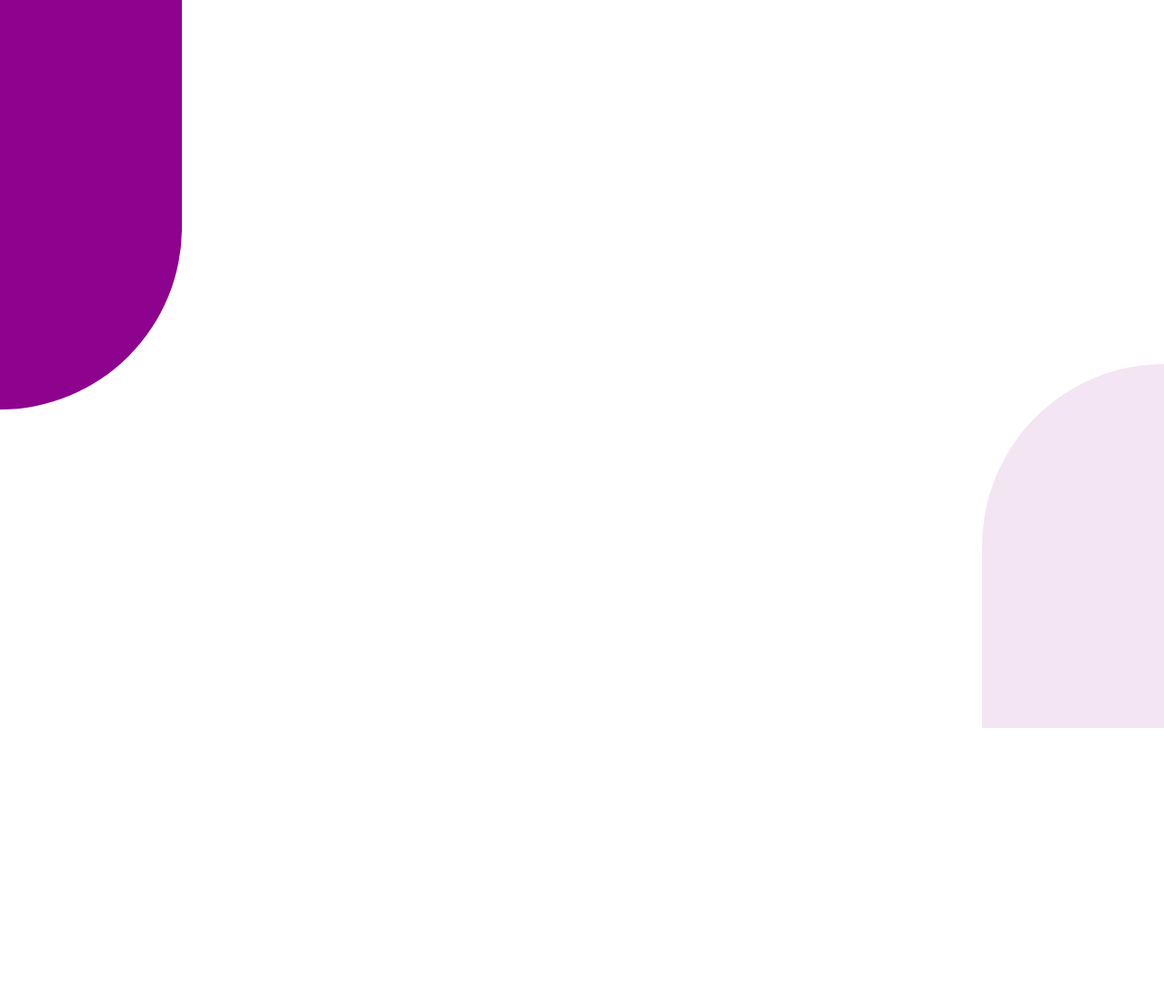
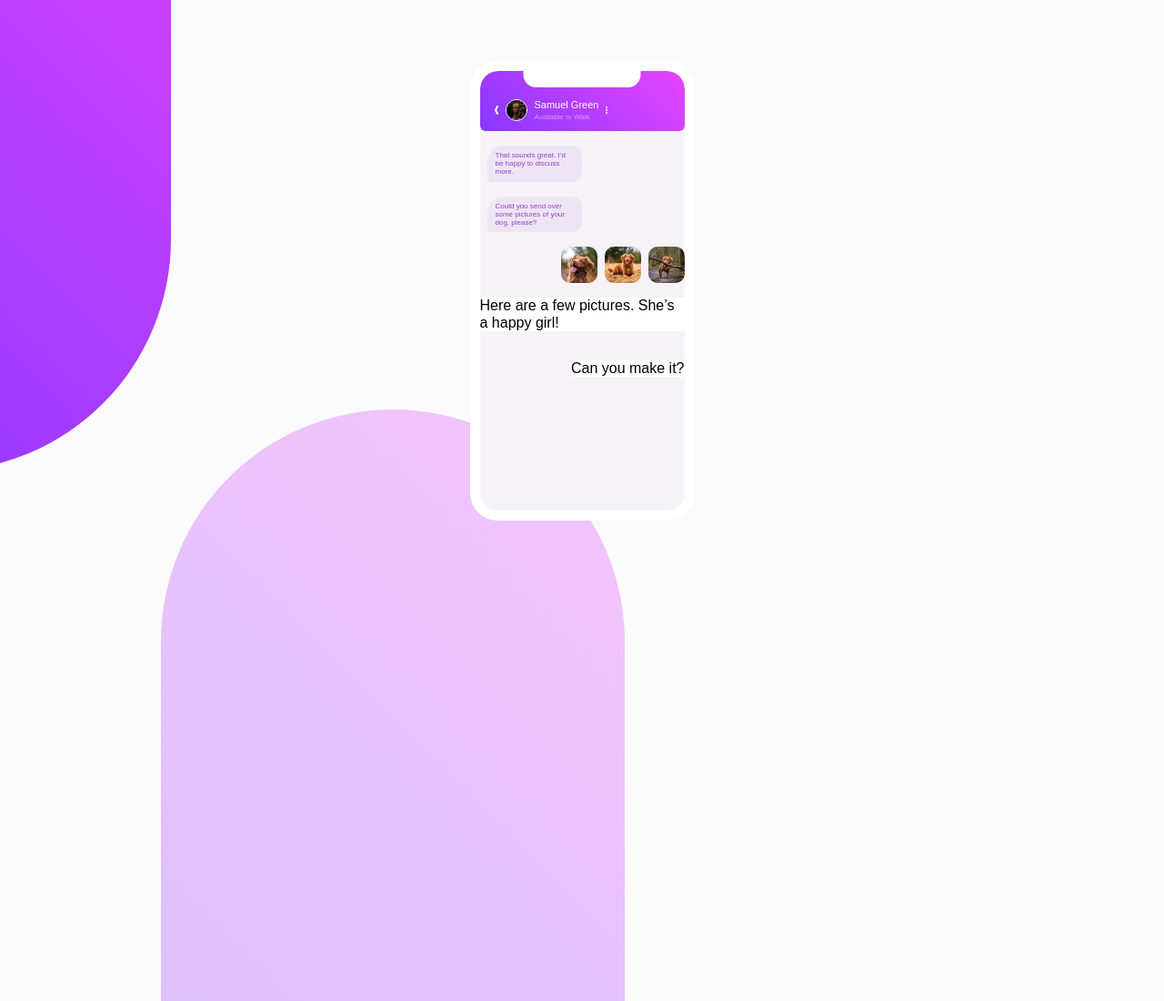
Before and after one commit to Oscar-Moreno/Responsive1, a website built with Vite: page src/index.html in a window 1280 px wide. Shown: the top 1100 px of the page at 91% size. Before the commit the page ends 800 px from the top, so only its background shows below. Built offline with nearby package versions, Linux system fonts and the light colour scheme; some packages are replaced by stand-ins of ours.

Commit message:
movil-masmenoshecho

```diff
--- a/src/index.html
+++ b/src/index.html
@@ -8,16 +8,30 @@
     <!-- CAMBIA EL TITLE!!! -->
     <title>Vite Template</title>
   </head>
-  <body class="body">
-    <div class="background">
-
-    </div>
-    <main>
+  <body >
+    <main class="main">
       <div class="mobile">
-
+        <div class="mobile__header">
+            <img class="icon-arrow" src="assets/images/arrow.svg" alt="">
+            <div class="user">
+                <img class="user__profile--image" src="assets/images/avatar.jpg" alt="">
+                <div class="user__info">
+                  <span class="user__name">Samuel Green</span>
+                  <span class="user__status">Available to Walk</span></div>
+            </div>
+        <img class="icon-points" src="assets/images/butons.svg" alt="">
       </div>
-      <div class="info">
-
+      <div class="mobile__messages">
+          <p class="mobile__message">That sounds great. I’d be happy to discuss more.</p>
+          <p class="mobile__message">Could you send over some pictures of your dog, please?</p>
+      </div>
+      <div class="mobile__message--container mobile__message--right">
+        <img  src="assets/images/dog-image-1.jpg" alt="">
+        <img src="assets/images/dog-image-2.jpg" alt="">
+        <img  src="assets/images/dog-image-3.jpg" alt="">
+      </div>
+      <p class="mobile__message--right">Here are a few pictures. She’s a happy girl!</p>
+      <p class="mobile__message--right">Can you make it?</p>
       </div>
     </main>
     <script type="module" src="./js/index.js"></script>
--- a/src/scss/blocks/body.scss
+++ b/src/scss/blocks/body.scss
@@ -1,24 +1,8 @@
-html {
+html{
   scroll-behavior: smooth;
 }
-body {
-  background-color: white;
+body{
+  background-color: var(--bg-color);
   font-family: sans-serif;
-  .background{
-    height: 450px;
-    width: 200px;
-    background-color: rgb(141, 3, 141);
-    border-radius: 0 0 400px 0px;
-  }
-  .background::after{
-    content: '';
-    position: absolute;
-    bottom: 0;
-    right: 0;
-    height: 400px;
-    width: 200px;
-    background-color: rgb(141, 3, 141);
-    border-radius: 400px 0 0  0px;
-    opacity: 0.1;
-  }
+  color: black;
 }
--- /dev/null
+++ b/src/scss/blocks/icons.scss
@@ -0,0 +1,6 @@
+.icon-arrow{
+
+}
+.icon-points{
+    margin-left: auto;
+}
--- a/src/scss/blocks/main.scss
+++ b/src/scss/blocks/main.scss
@@ -1,10 +1,20 @@
-main{
-    width: 80%;
-    margin: auto;
-    .mobile{
-        background-color: black;
-        width: 200px;
-        height: 600px;
-       position: absolute;
+@use '../mixins/pseudo.scss' as*;
+
+.main{
+    &::after , &::before{
+        @include pseudo (510px,1018px);
+        left: -322px;
+        top: -500px;
+        background-image: var(--gradient);
+        border-radius: 15.9375rem;
+        z-index: -1;
+    }
+
+    &::before{
+        left: 177px;
+        top: 450px;
+        background-image: var(--gradient);
+        opacity: 0.3;
+        z-index: -1;
     }
 }
--- /dev/null
+++ b/src/scss/blocks/mobile.scss
@@ -0,0 +1,62 @@
+@use '../mixins/pseudo.scss' as *;
+
+.mobile{
+    position: relative;
+    display: flex;
+    flex-direction: column;
+    top: 67px;
+    width: 247px;
+    height: 505px;
+
+    margin-inline: auto;
+   background-color: var(--mobile-bacground);
+    border: 11px solid white;
+    border-radius: 30px;
+    overflow: hidden;
+    &__header{
+        display: flex;
+        align-items: center;
+        padding-inline: 16px;
+        padding-top: 20px;
+        height: 66px;
+        background-image: var(--gradient);
+        border-radius: 20px 20px 6px 6px;
+        gap: .5rem;
+
+        &::after{
+        @include pseudo(129px, 29px){
+            background-color: #fff;
+            border-radius: 0 0 14px 14px;
+            top: -11px;
+            left: 50%;
+            translate: -50%;
+        }}
+    }
+    &__messages{
+        display: flex;flex-direction: column;
+        padding: 0.5rem;
+    }
+    &__message{
+        color: var(--message-color);
+        width: 50%;
+        padding:6px 9px ;
+        border-radius: 18px 10px 10px 4px;
+        background-color: var(--message-background);
+        font-size: 0.5rem;
+
+        &--container{
+            display: flex;
+            gap: 0.5rem;
+            & > *{
+                width: 40px;
+                border-radius: 10px;
+            }
+        }
+        &--right{
+            margin-left: auto;
+        }
+        &--right:not(&--container){
+            background-color: #fff;
+        }
+    }
+}
--- /dev/null
+++ b/src/scss/blocks/user.scss
@@ -0,0 +1,22 @@
+.user{
+    display: flex;
+    align-items: center;
+    gap: 0.5rem;
+    &__profile--image{
+        width: 24px;
+        border-radius: 50%;
+        border: 1px solid white;
+    }
+    &__name,&__status{
+        display: block;
+    }
+    &__name{
+        font-size: 0.6875rem;
+        color: white;
+        margin-bottom: 2px;
+    }
+    &__status{
+        font-size: 0.5rem;
+        color: #D99EFF;
+    }
+}
--- a/src/scss/config/variables.scss
+++ b/src/scss/config/variables.scss
@@ -1,5 +1,9 @@
 :root {
-  /* Variables CSS */
+  --bg-color: #FAFAFA;
+  --gradient: linear-gradient(225deg,#E844FF, #8738FF);
+  --mobile-bacground: #F5F3F7;
+  --message-color:#9341CB;
+  --message-background:#EEE5F4;
 }
 
 /* Variables SASS */
--- a/src/scss/styles.scss
+++ b/src/scss/styles.scss
@@ -2,3 +2,6 @@
 @use 'base/initial-reset.scss';
 @use 'config/variables.scss';
 @use 'blocks/body.scss';
+@use 'blocks/main.scss';
+@use 'blocks/mobile.scss';
+@use 'blocks/user.scss';
```
Also changed, not shown: src/assets/images/arrow.svg (added), src/assets/images/butons.svg (added).
